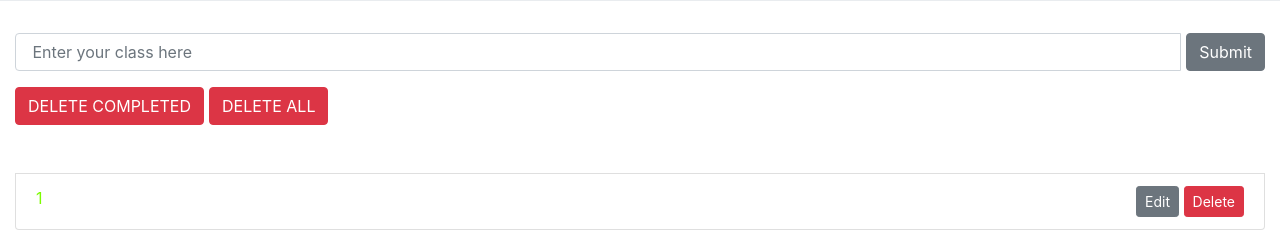
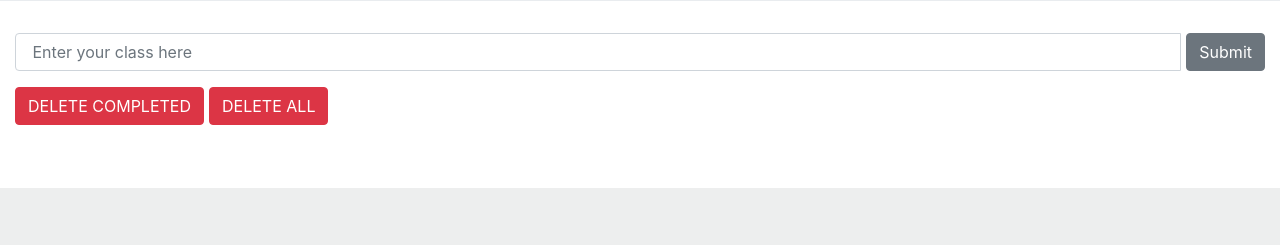
Before and after one commit to vistah/projekt, a Django app: page /first_semester.html in a window 1280 px wide. Shown: the part 635-880 px from the top of the page. After the commit the page ends 823 px from the top, so only its background shows below. Run offline with Django 3.2, Linux system fonts and the light colour scheme; data comes from the database, SQL or seed files in the repository; both versions use the stored data as it was after the commit; some libraries are stand-ins or nearby versions.

Commit message:
there is no difference between first_semester.html and second_semester.html, problem w/ column semester

```diff
--- a/todo/forms.py
+++ b/todo/forms.py
@@ -4,9 +4,9 @@ from django import forms
 
 The input is limited to 40 letters. The class is form-control and the placeholder is 'Enter your class here'.
 Autocomplete is set on 'off' to avoid distraction while entering a class.
-The attribute 'pattern':'[A-Za-z1-3:-/ ]+' means that there are only letters, digits from 1-3 and whitespaces allowed in the CharField,
+The attribute 'pattern':'[A-Za-z1-3:/ ]+' means that there are only letters, digits from 1-3 and whitespaces allowed in the CharField,
 no special characters nor umlauts/vowels.
-Only '-:/' are allowed as special characters oriented on the module description of FIW. Which special characters are allowed is
+Only ':/' are allowed as special characters oriented on the module description of FIW. Which special characters are allowed is
 written in the description on the [...]_semester.html sites.
 """
 
--- a/todo/models.py
+++ b/todo/models.py
@@ -4,6 +4,7 @@ from django.db import models
 class Todo(models.Model):
     text = models.CharField(max_length=40)
     complete = models.BooleanField(default=False)
+    semester = models.IntegerField()
 
     def __str__(self):
         return self.text
--- a/todo/templates/todo/first_semester.html
+++ b/todo/templates/todo/first_semester.html
@@ -76,9 +76,9 @@
             ones click on "DELETE COMPLETED".</p>
     </div>
 </div>
-<div class="container-fluid" id="wrapper">
+<div class="container-fluid">
     <div class="row mt-4">
-        <div class="col-lg-12 col-lg-offset-4" id="content">
+        <div class="col-lg-12 col-lg-offset-4">
             <form action="{% url 'add' %}" method="POST" class="form-group">{% csrf_token %}
                 <div class="form-group">
                     <div class="input-group">
@@ -117,7 +117,7 @@
                     <ul class="list-group" style="margin-bottom: 15px">
 
                         {% for todo in todo_list %}
-                        {% if todo.complete %}
+                        {% if todo.complete and todo.semester %}
                         <li class="list-group-item todo-completed">{{ todo.text }}
                             <div class="float-right">
                                 <a href="{% url 'edit' todo.id %}">
--- a/todo/views.py
+++ b/todo/views.py
@@ -13,7 +13,7 @@ def index(request):
 
 #views for the link first_semester.html
 def first(request):
-    todo_list = Todo.objects.order_by('id')
+    todo_list = Todo.objects.filter(semester=1)
 
     form = TodoForm()
 
```
Also changed, not shown: db.sqlite3, todo/migrations/0001_initial.py.
